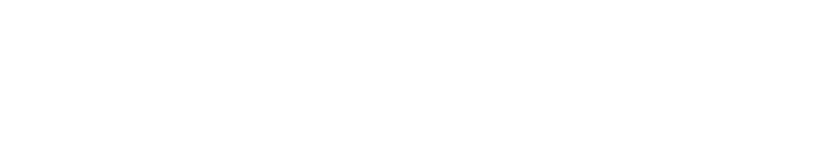
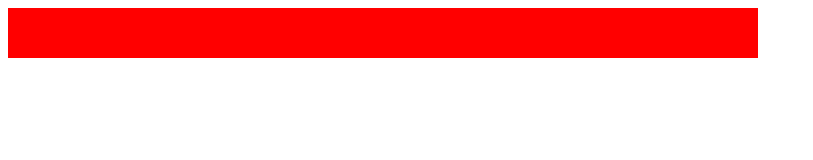
Before and after one commit to Nicholas-Barlow/boot-strap, a plain HTML site: page Index.html in a window 1280 px wide. Shown: the whole page, without its empty margins (0-813 px from the left). Drawn offline with Linux system fonts and the light colour scheme.

Commit message:
Color Change

```diff
--- a/CSS/Style.css
+++ b/CSS/Style.css
@@ -1,5 +1,5 @@
 .c {
-	color: red;
-	width: 50px;
+	background-color: red;
+	width: 750px;
 	height: 50px;
 }
```
